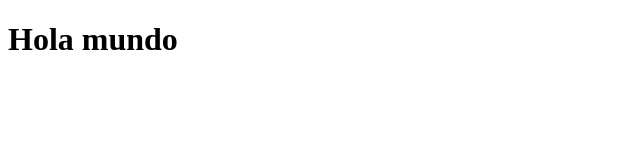
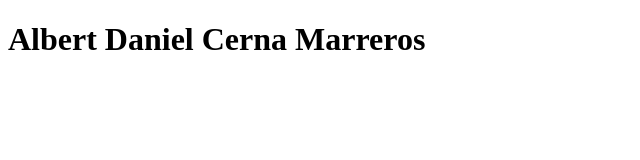
Before and after one commit to DanYellG/mi-repositorio, a plain HTML site: page Index.html in a window 1280 px wide. Shown: the whole page, without its empty margins (0-640 px from the left). Drawn offline with Linux system fonts and the light colour scheme.

Commit message:
Update Index.html

```diff
--- a/Index.html
+++ b/Index.html
@@ -4,6 +4,6 @@
     <title>Document</title>
 </head>
 <body>
-<h1>Hola mundo</h1>
+<h1>Albert Daniel Cerna Marreros</h1>
 </body>
 </html>
```
